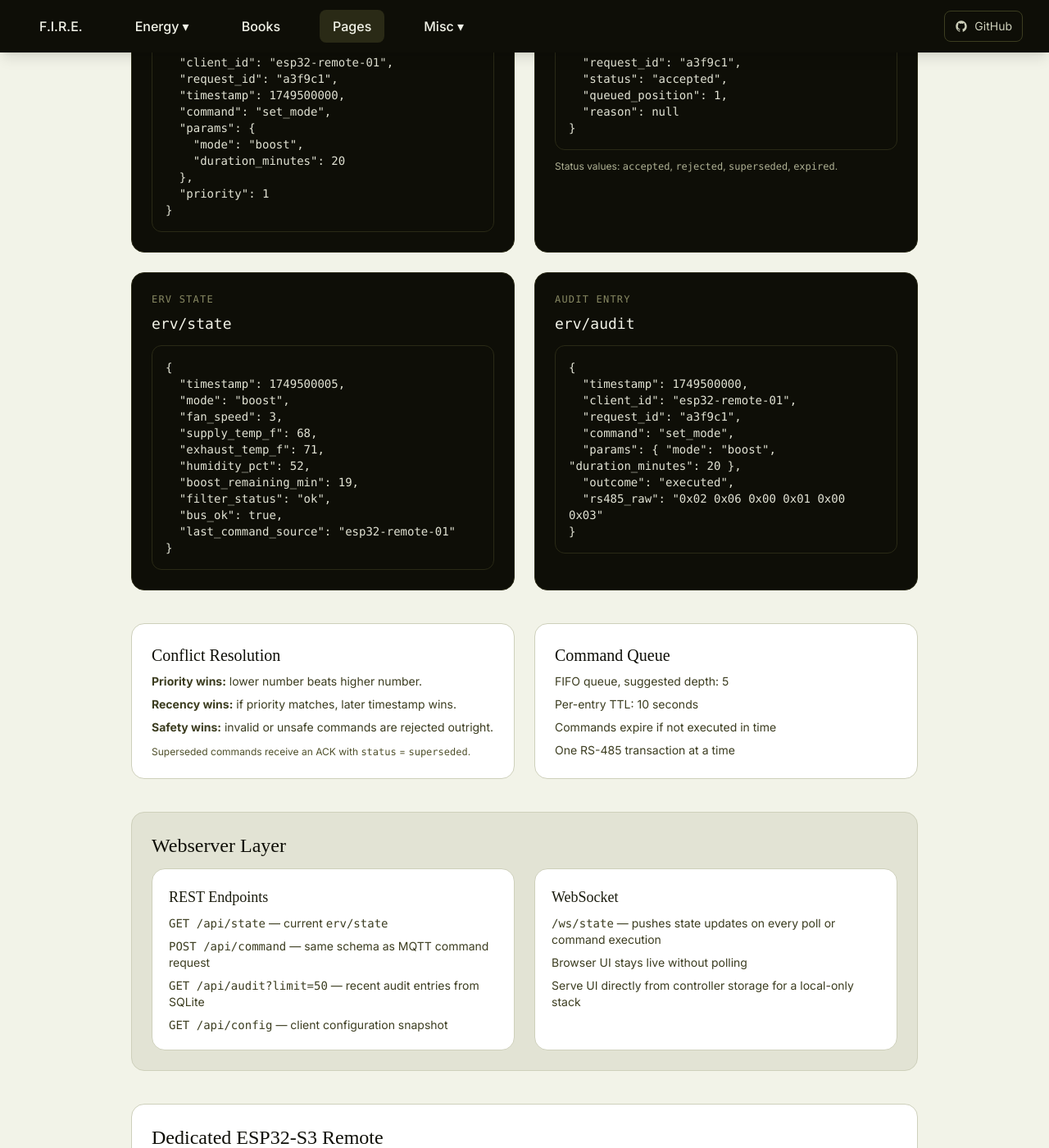
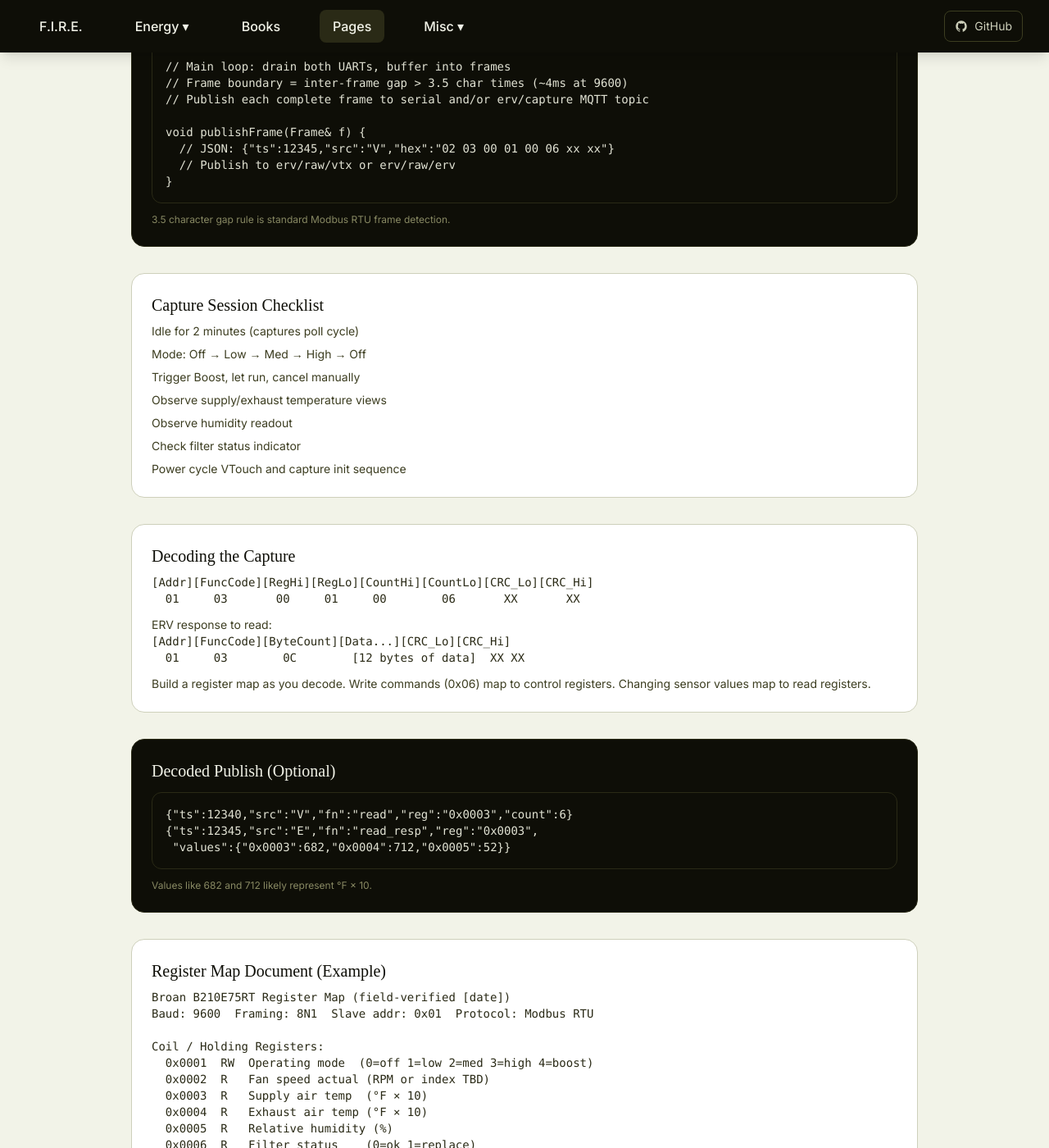
Before and after one commit to techmore/techmore.github.io, a Jekyll site: the page built from pages/erv-multi-controller-draft.html, in a window 1280 px wide and 1400 px high, scrolled down 1935 px. Shown: the whole window at 82% size. Built offline with Jekyll 4.4.1, drawn with Linux system fonts in a browser that asks for light colours; nearby versions of some CDN libraries; some web fonts are replaced; some of the changed text lies outside the part shown.

Commit message:
Expand ERV draft with VTouch capture and proxy phases

```diff
--- a/pages/erv-multi-controller-draft.html
+++ b/pages/erv-multi-controller-draft.html
@@ -9,32 +9,12 @@ title: ERV Multi-Controller Draft - Techmore
       <div class="mb-10">
         <p class="text-xs font-mono tracking-widest uppercase text-olive-500">Draft Document</p>
         <h1 class="text-4xl font-display italic text-olive-950 mt-2">Multi-Controller for a Single Broan ERV</h1>
-        <p class="text-base text-olive-700 mt-3">A hub-and-spoke MQTT architecture that enables multiple control surfaces to command a single Broan ERV without violating the RS-485 single-master constraint.</p>
+        <p class="text-base text-olive-700 mt-3">A hub-and-spoke MQTT architecture that enables multiple control surfaces to command a single Broan ERV while keeping a strict single RS-485 master.</p>
       </div>
 
       <div class="bg-olive-100 rounded-2xl border border-olive-200 p-6 mb-10">
-        <h2 class="text-2xl text-olive-950 mb-3">Overview</h2>
-        <p class="text-olive-700">The controller node is the only RS-485 master. All other devices are MQTT clients. The controller validates, queues, and serializes commands, then publishes authoritative state and audit logs so every client stays synchronized.</p>
-      </div>
-
-      <div class="grid gap-6 lg:grid-cols-2">
-        <div class="bg-white rounded-2xl border border-olive-200 p-6">
-          <h3 class="text-xl text-olive-950 mb-2">Roles & Responsibilities</h3>
-          <ul class="text-sm text-olive-700 space-y-2">
-            <li><b>Controller Node (ESP32-S3 or Pi Zero 2W):</b> Sole RS-485 master. Polls ERV, validates/queues commands, publishes state, logs audit trail.</li>
-            <li><b>Hardware Remote Client (ESP32-S3):</b> Buttons + OLED/TFT, publishes commands, mirrors state.</li>
-            <li><b>VTTOUCH Panel Client:</b> Command-capable by default, can be flipped to read-only via retained MQTT config.</li>
-            <li><b>Web UI / Webserver:</b> REST + WebSocket surface for browser UI and automation clients.</li>
-          </ul>
-        </div>
-        <div class="bg-white rounded-2xl border border-olive-200 p-6">
-          <h3 class="text-xl text-olive-950 mb-2">Why This Works</h3>
-          <ul class="text-sm text-olive-700 space-y-2">
-            <li>Single RS-485 master preserves ERV firmware constraints.</li>
-            <li>MQTT gives shared state, command logging, and multi-client sync.</li>
-            <li>Command arbitration prevents conflicts while keeping UI responsive.</li>
-          </ul>
-        </div>
+        <h2 class="text-2xl text-olive-950 mb-3">Updated System — 3 Panels + Web UI</h2>
+        <p class="text-olive-700">The controller node is the only RS-485 master. All other devices are MQTT clients. The controller validates, queues, and serializes commands, then publishes authoritative state and an audit log so every client stays synchronized.</p>
       </div>
 
       <div class="mt-10 bg-olive-950 rounded-2xl border border-olive-800 p-6">
@@ -77,207 +57,204 @@ title: ERV Multi-Controller Draft - Techmore
         </div>
       </div>
 
-      <div class="mt-10">
-        <h2 class="text-2xl text-olive-950 mb-3">MQTT Topic Schema</h2>
+      <div class="mt-12">
+        <h2 class="text-2xl text-olive-950 mb-3">Phase 1: VTouch Bridge as Clean-Room Reverse Engineering Tool</h2>
+        <p class="text-olive-700">Build this before anything else. It serves as a protocol capture device while the VTouch is still the ERV master, and later becomes the permanent VTouch proxy. Same hardware, firmware evolves in place.</p>
+      </div>
+
+      <div class="mt-6 grid gap-6 lg:grid-cols-2">
         <div class="bg-white rounded-2xl border border-olive-200 p-6">
+          <h3 class="text-xl text-olive-950 mb-2">What You're Capturing</h3>
+          <ul class="text-sm text-olive-700 space-y-2">
+            <li>Baud rate + framing</li>
+            <li>Modbus function codes</li>
+            <li>Register addresses tied to each control function</li>
+            <li>Timing: poll interval, response time, inter-frame gaps</li>
+          </ul>
+        </div>
+        <div class="bg-white rounded-2xl border border-olive-200 p-6">
+          <h3 class="text-xl text-olive-950 mb-2">Hardware Wiring</h3>
+          <pre class="text-sm text-olive-800 font-mono whitespace-pre-wrap">[VTouch] ──A/B/GND──> [ESP32-S3 #2, UART0]
+                     └─A/B/GND──> [MAX3485, UART1] ──A/B/GND──> [ERV]</pre>
+          <p class="text-xs text-olive-600 mt-3">Two RS-485 transceivers on one ESP32-S3. UART0 faces VTouch, UART1 faces ERV.</p>
+        </div>
+      </div>
+
+      <div class="mt-6 bg-white rounded-2xl border border-olive-200 p-6">
+        <h3 class="text-xl text-olive-950 mb-2">Parts for Phase 1 Build</h3>
         <table class="w-full text-sm">
           <thead>
             <tr class="bg-olive-100 border-b border-olive-200">
-                <th class="text-left py-2 px-3 text-olive-900">Topic</th>
-                <th class="text-left py-2 px-3 text-olive-900">Direction</th>
-                <th class="text-left py-2 px-3 text-olive-900">Retained</th>
-                <th class="text-left py-2 px-3 text-olive-900">Description</th>
+              <th class="text-left py-2 px-3 text-olive-900">Part</th>
+              <th class="text-left py-2 px-3 text-olive-900">Notes</th>
+              <th class="text-left py-2 px-3 text-olive-900">Cost</th>
             </tr>
           </thead>
           <tbody>
             <tr class="border-b border-olive-200">
-                <td class="py-2 px-3"><code>erv/command/request</code></td>
-                <td class="py-2 px-3">Client → Controller</td>
-                <td class="py-2 px-3">No</td>
-                <td class="py-2 px-3">Command payload from any client</td>
+              <td class="py-2 px-3">XIAO ESP32-S3 (with PSRAM)</td>
+              <td class="py-2 px-3">Small footprint, 2 free UARTs</td>
+              <td class="py-2 px-3">$8–10</td>
             </tr>
             <tr class="border-b border-olive-200">
-                <td class="py-2 px-3"><code>erv/command/ack/{client_id}</code></td>
-                <td class="py-2 px-3">Controller → Client</td>
-                <td class="py-2 px-3">No</td>
-                <td class="py-2 px-3">Per-client ACK with status</td>
+              <td class="py-2 px-3">2× MAX3485 or SP3485 breakout</td>
+              <td class="py-2 px-3">One per RS-485 side</td>
+              <td class="py-2 px-3">$5–8</td>
             </tr>
             <tr class="border-b border-olive-200">
-                <td class="py-2 px-3"><code>erv/state</code></td>
-                <td class="py-2 px-3">Controller → All</td>
-                <td class="py-2 px-3">Yes</td>
-                <td class="py-2 px-3">Authoritative ERV state snapshot</td>
-              </tr>
-              <tr class="border-b border-olive-200">
-                <td class="py-2 px-3"><code>erv/audit</code></td>
-                <td class="py-2 px-3">Controller → All</td>
-                <td class="py-2 px-3">No</td>
-                <td class="py-2 px-3">Append-only event log</td>
-              </tr>
-              <tr class="border-b border-olive-200">
-                <td class="py-2 px-3"><code>erv/errors</code></td>
-                <td class="py-2 px-3">Controller → All</td>
-                <td class="py-2 px-3">No</td>
-                <td class="py-2 px-3">Bus faults, rejected commands</td>
-              </tr>
-              <tr class="border-b border-olive-200">
-                <td class="py-2 px-3"><code>erv/config/clients/{client_id}</code></td>
-                <td class="py-2 px-3">Admin → Controller</td>
-                <td class="py-2 px-3">Yes</td>
-                <td class="py-2 px-3">Per-client config (read-only flag, priority)</td>
+              <td class="py-2 px-3">Small protoboard or PCB</td>
+              <td class="py-2 px-3">Perfboard is fine for RE work</td>
+              <td class="py-2 px-3">$2–4</td>
             </tr>
             <tr>
-                <td class="py-2 px-3"><code>erv/controller/status</code></td>
-                <td class="py-2 px-3">Controller → All</td>
-                <td class="py-2 px-3">Yes</td>
-                <td class="py-2 px-3">Controller heartbeat + uptime</td>
+              <td class="py-2 px-3">USB-C for power + serial debug</td>
+              <td class="py-2 px-3">Can power from VTouch 12V line via buck</td>
+              <td class="py-2 px-3">—</td>
             </tr>
           </tbody>
         </table>
-          <p class="text-xs text-olive-600 mt-3">Retained <code>erv/state</code> lets new clients instantly sync without waiting for the next poll.</p>
+        <p class="text-xs text-olive-600 mt-3"><b>Total:</b> ~$15–22</p>
+      </div>
+
+      <div class="mt-6 bg-olive-950 rounded-2xl border border-olive-800 p-6">
+        <h3 class="text-xl text-olive-50 mb-3">Phase 1 Firmware: Passive Capture Mode</h3>
+        <pre class="text-sm text-olive-100 font-mono whitespace-pre-wrap bg-olive-900/70 border border-olive-800 rounded-xl p-4">// Both UARTs in receive-only mode
+Serial1.begin(9600, SERIAL_8N1, RX0_PIN, TX0_PIN); // VTouch side
+Serial2.begin(9600, SERIAL_8N1, RX1_PIN, TX1_PIN); // ERV side
+
+struct Frame {
+  uint32_t timestamp_ms;
+  char     source;   // 'V' = VTouch, 'E' = ERV response
+  uint8_t  data[32];
+  uint8_t  len;
+};
+
+// Main loop: drain both UARTs, buffer into frames
+// Frame boundary = inter-frame gap > 3.5 char times (~4ms at 9600)
+// Publish each complete frame to serial and/or erv/capture MQTT topic
+
+void publishFrame(Frame& f) {
+  // JSON: {"ts":12345,"src":"V","hex":"02 03 00 01 00 06 xx xx"}
+  // Publish to erv/raw/vtx or erv/raw/erv
+}</pre>
+        <p class="text-xs text-olive-400 mt-3">3.5 character gap rule is standard Modbus RTU frame detection.</p>
+      </div>
+
+      <div class="mt-8 bg-white rounded-2xl border border-olive-200 p-6">
+        <h3 class="text-xl text-olive-950 mb-2">Capture Session Checklist</h3>
+        <ul class="text-sm text-olive-700 space-y-2">
+          <li>Idle for 2 minutes (captures poll cycle)</li>
+          <li>Mode: Off → Low → Med → High → Off</li>
+          <li>Trigger Boost, let run, cancel manually</li>
+          <li>Observe supply/exhaust temperature views</li>
+          <li>Observe humidity readout</li>
+          <li>Check filter status indicator</li>
+          <li>Power cycle VTouch and capture init sequence</li>
+        </ul>
+      </div>
+
+      <div class="mt-8 bg-white rounded-2xl border border-olive-200 p-6">
+        <h3 class="text-xl text-olive-950 mb-2">Decoding the Capture</h3>
+        <pre class="text-sm text-olive-800 font-mono whitespace-pre-wrap">[Addr][FuncCode][RegHi][RegLo][CountHi][CountLo][CRC_Lo][CRC_Hi]
+  01     03       00     01     00        06       XX       XX</pre>
+        <p class="text-sm text-olive-700 mt-3">ERV response to read:</p>
+        <pre class="text-sm text-olive-800 font-mono whitespace-pre-wrap">[Addr][FuncCode][ByteCount][Data...][CRC_Lo][CRC_Hi]
+  01     03        0C        [12 bytes of data]  XX XX</pre>
+        <p class="text-sm text-olive-700 mt-3">Build a register map as you decode. Write commands (0x06) map to control registers. Changing sensor values map to read registers.</p>
+      </div>
+
+      <div class="mt-8 bg-olive-950 rounded-2xl border border-olive-800 p-6">
+        <h3 class="text-xl text-olive-50 mb-3">Decoded Publish (Optional)</h3>
+        <pre class="text-sm text-olive-100 font-mono whitespace-pre-wrap bg-olive-900/70 border border-olive-800 rounded-xl p-4">{"ts":12340,"src":"V","fn":"read","reg":"0x0003","count":6}
+{"ts":12345,"src":"E","fn":"read_resp","reg":"0x0003",
+ "values":{"0x0003":682,"0x0004":712,"0x0005":52}}</pre>
+        <p class="text-xs text-olive-400 mt-3">Values like 682 and 712 likely represent °F × 10.</p>
+      </div>
+
+      <div class="mt-8 bg-white rounded-2xl border border-olive-200 p-6">
+        <h3 class="text-xl text-olive-950 mb-2">Register Map Document (Example)</h3>
+        <pre class="text-sm text-olive-800 font-mono whitespace-pre-wrap">Broan B210E75RT Register Map (field-verified [date])
+Baud: 9600  Framing: 8N1  Slave addr: 0x01  Protocol: Modbus RTU
+
+Coil / Holding Registers:
+  0x0001  RW  Operating mode  (0=off 1=low 2=med 3=high 4=boost)
+  0x0002  R   Fan speed actual (RPM or index TBD)
+  0x0003  R   Supply air temp  (°F × 10)
+  0x0004  R   Exhaust air temp (°F × 10)
+  0x0005  R   Relative humidity (%)
+  0x0006  R   Filter status    (0=ok 1=replace)
+  0x0007  RW  Boost timer      (minutes remaining)
+  0x0008  R   Defrost active   (0/1)
+  [...]    —  Unknown — log raw value, label TBD
+
+VTouch poll interval: ~5s (field measured)
+ERV response time: <30ms (field measured)
+Max inter-frame gap tolerance: TBD</pre>
+      </div>
+
+      <div class="mt-10">
+        <h2 class="text-2xl text-olive-950 mb-3">Phase 1.5: Active Proxy</h2>
+        <div class="bg-white rounded-2xl border border-olive-200 p-6">
+          <pre class="text-sm text-olive-800 font-mono whitespace-pre-wrap">VTouch READ  → Bridge forwards → ERV responds → Bridge forwards to VTouch
+VTouch WRITE → Bridge forwards → ERV ACK → Bridge forwards to VTouch
+             → Bridge also publishes decoded command to MQTT</pre>
         </div>
       </div>
 
-      <div class="mt-10">
-        <h2 class="text-2xl text-olive-950 mb-3">Payload Schemas</h2>
+      <div class="mt-8">
+        <h2 class="text-2xl text-olive-950 mb-3">Phase 2: Full Proxy (Controller Takes Over)</h2>
+        <div class="bg-white rounded-2xl border border-olive-200 p-6">
+          <pre class="text-sm text-olive-800 font-mono whitespace-pre-wrap">VTouch READ  → Bridge answers from local erv/state cache
+VTouch WRITE → Bridge publishes erv/command/request → Controller executes
+Controller publishes erv/state → Bridge updates cache → VTouch stays synced</pre>
+        </div>
+      </div>
+
+      <div class="mt-12">
+        <h2 class="text-2xl text-olive-950 mb-3">Web UI Hosted on ESP32-S3 #1</h2>
         <div class="grid gap-6 lg:grid-cols-2">
-          <div class="bg-olive-950 rounded-2xl border border-olive-800 p-6">
-            <p class="text-xs font-mono tracking-widest uppercase text-olive-400 mb-2">Command Request</p>
-            <h3 class="text-lg text-olive-50 mb-3"><code>erv/command/request</code></h3>
-            <pre class="text-sm text-olive-100 font-mono whitespace-pre-wrap bg-olive-900/70 border border-olive-800 rounded-xl p-4">{
-  "client_id": "esp32-remote-01",
-  "request_id": "a3f9c1",
-  "timestamp": 1749500000,
-  "command": "set_mode",
-  "params": {
-    "mode": "boost",
-    "duration_minutes": 20
-  },
-  "priority": 1
-}</pre>
+          <div class="bg-white rounded-2xl border border-olive-200 p-6">
+            <h3 class="text-lg text-olive-900 mb-2">UI Surface</h3>
+            <ul class="text-sm text-olive-700 space-y-2">
+              <li>Live status panel</li>
+              <li>Control panel with mode + boost</li>
+              <li>Audit log panel (last 50 commands)</li>
+              <li>Client status panel</li>
+              <li>Admin panel (poll interval, client read-only)</li>
+            </ul>
           </div>
-          <div class="bg-olive-950 rounded-2xl border border-olive-800 p-6">
-            <p class="text-xs font-mono tracking-widest uppercase text-olive-400 mb-2">Command ACK</p>
-            <h3 class="text-lg text-olive-50 mb-3"><code>erv/command/ack/{client_id}</code></h3>
-            <pre class="text-sm text-olive-100 font-mono whitespace-pre-wrap bg-olive-900/70 border border-olive-800 rounded-xl p-4">{
-  "request_id": "a3f9c1",
-  "status": "accepted",
-  "queued_position": 1,
-  "reason": null
-}</pre>
-            <p class="text-xs text-olive-300 mt-3">Status values: <code>accepted</code>, <code>rejected</code>, <code>superseded</code>, <code>expired</code>.</p>
-          </div>
-          <div class="bg-olive-950 rounded-2xl border border-olive-800 p-6">
-            <p class="text-xs font-mono tracking-widest uppercase text-olive-400 mb-2">ERV State</p>
-            <h3 class="text-lg text-olive-50 mb-3"><code>erv/state</code></h3>
-            <pre class="text-sm text-olive-100 font-mono whitespace-pre-wrap bg-olive-900/70 border border-olive-800 rounded-xl p-4">{
-  "timestamp": 1749500005,
-  "mode": "boost",
-  "fan_speed": 3,
-  "supply_temp_f": 68,
-  "exhaust_temp_f": 71,
-  "humidity_pct": 52,
-  "boost_remaining_min": 19,
-  "filter_status": "ok",
-  "bus_ok": true,
-  "last_command_source": "esp32-remote-01"
-}</pre>
-          </div>
-          <div class="bg-olive-950 rounded-2xl border border-olive-800 p-6">
-            <p class="text-xs font-mono tracking-widest uppercase text-olive-400 mb-2">Audit Entry</p>
-            <h3 class="text-lg text-olive-50 mb-3"><code>erv/audit</code></h3>
-            <pre class="text-sm text-olive-100 font-mono whitespace-pre-wrap bg-olive-900/70 border border-olive-800 rounded-xl p-4">{
-  "timestamp": 1749500000,
-  "client_id": "esp32-remote-01",
-  "request_id": "a3f9c1",
-  "command": "set_mode",
-  "params": { "mode": "boost", "duration_minutes": 20 },
-  "outcome": "executed",
-  "rs485_raw": "0x02 0x06 0x00 0x01 0x00 0x03"
-}</pre>
+          <div class="bg-white rounded-2xl border border-olive-200 p-6">
+            <h3 class="text-lg text-olive-900 mb-2">WebSocket Live Update</h3>
+            <pre class="text-sm text-olive-800 font-mono whitespace-pre-wrap">const ws = new WebSocket(`ws://${location.host}/ws/state`);
+ws.onmessage = (e) => {
+  const state = JSON.parse(e.data);
+  updateDisplay(state);
+};</pre>
           </div>
         </div>
       </div>
 
-      <div class="mt-10 grid gap-6 lg:grid-cols-2">
-        <div class="bg-white rounded-2xl border border-olive-200 p-6">
-          <h3 class="text-xl text-olive-950 mb-2">Conflict Resolution</h3>
-          <ol class="text-sm text-olive-700 space-y-2">
-            <li><b>Priority wins:</b> lower number beats higher number.</li>
-            <li><b>Recency wins:</b> if priority matches, later timestamp wins.</li>
-            <li><b>Safety wins:</b> invalid or unsafe commands are rejected outright.</li>
-          </ol>
-          <p class="text-xs text-olive-600 mt-3">Superseded commands receive an ACK with <code>status</code> = <code>superseded</code>.</p>
-        </div>
-        <div class="bg-white rounded-2xl border border-olive-200 p-6">
-          <h3 class="text-xl text-olive-950 mb-2">Command Queue</h3>
-          <ul class="text-sm text-olive-700 space-y-2">
-            <li>FIFO queue, suggested depth: 5</li>
-            <li>Per-entry TTL: 10 seconds</li>
-            <li>Commands expire if not executed in time</li>
-            <li>One RS-485 transaction at a time</li>
-          </ul>
-        </div>
+      <div class="mt-8 bg-white rounded-2xl border border-olive-200 p-6">
+        <h3 class="text-xl text-olive-950 mb-2">mDNS Convenience</h3>
+        <pre class="text-sm text-olive-800 font-mono whitespace-pre-wrap">#include <ESPmDNS.h>
+MDNS.begin("erv"); // → http://erv.local</pre>
+        <p class="text-sm text-olive-700 mt-2">Use a static DHCP assignment as backup.</p>
       </div>
 
-      <div class="mt-10 bg-olive-100 rounded-2xl border border-olive-200 p-6">
-        <h2 class="text-2xl text-olive-950 mb-3">Webserver Layer</h2>
-        <div class="grid gap-6 lg:grid-cols-2">
-          <div class="bg-white rounded-2xl border border-olive-200 p-5">
-            <h3 class="text-lg text-olive-900 mb-2">REST Endpoints</h3>
-            <ul class="text-sm text-olive-700 space-y-2">
-              <li><code>GET /api/state</code> — current <code>erv/state</code></li>
-              <li><code>POST /api/command</code> — same schema as MQTT command request</li>
-              <li><code>GET /api/audit?limit=50</code> — recent audit entries from SQLite</li>
-              <li><code>GET /api/config</code> — client configuration snapshot</li>
-            </ul>
-          </div>
-          <div class="bg-white rounded-2xl border border-olive-200 p-5">
-            <h3 class="text-lg text-olive-900 mb-2">WebSocket</h3>
-            <ul class="text-sm text-olive-700 space-y-2">
-              <li><code>/ws/state</code> — pushes state updates on every poll or command execution</li>
-              <li>Browser UI stays live without polling</li>
-              <li>Serve UI directly from controller storage for a local-only stack</li>
-            </ul>
-          </div>
-        </div>
+      <div class="mt-8 bg-white rounded-2xl border border-olive-200 p-6">
+        <h3 class="text-xl text-olive-950 mb-2">Multi-House Note</h3>
+        <p class="text-sm text-olive-700">Same firmware + UI bundle can be reused at a second house. Only Wi-Fi credentials and static IP change.</p>
       </div>
 
-      <div class="mt-10 bg-white rounded-2xl border border-olive-200 p-6">
-        <h2 class="text-2xl text-olive-950 mb-3">Dedicated ESP32-S3 Remote</h2>
-        <div class="grid gap-6 lg:grid-cols-2">
-          <div>
-            <h3 class="text-lg text-olive-900 mb-2">Suggested BOM</h3>
-            <ul class="text-sm text-olive-700 space-y-2">
-              <li>ESP32-S3 dev board (FeatherS3 or XIAO ESP32-S3)</li>
-              <li>0.96" or 1.3" OLED (SSD1306/SH1106)</li>
-              <li>4–5 tactile buttons</li>
-              <li>Optional WS2812B status LED</li>
-              <li>USB-C power or LiPo + TP4056</li>
-            </ul>
-          </div>
-          <div>
-            <h3 class="text-lg text-olive-900 mb-2">Firmware Behavior</h3>
-            <ul class="text-sm text-olive-700 space-y-2">
-              <li>Boot: Wi-Fi → MQTT → subscribe to state + ACK</li>
-              <li>Button press: debounce, publish command, await ACK</li>
-              <li>Offline mode: show banner, queue up to 3 commands</li>
-              <li>Display: mode + speed, temps + humidity, last command source</li>
-            </ul>
-          </div>
-        </div>
-      </div>
-
-      <div class="mt-10 bg-olive-100 rounded-2xl border border-olive-200 p-6">
-        <h2 class="text-2xl text-olive-950 mb-3">Open Questions & Decisions</h2>
-        <ul class="text-sm text-olive-700 space-y-2">
-          <li><b>VTTOUCH control mode:</b> Default to command-capable, allow read-only via <code>erv/config/clients/vttouch</code>.</li>
-          <li><b>Conflict handling:</b> Reject unsafe commands with explicit reasons (avoid silent coercion).</li>
-          <li><b>Audit logging:</b> MQTT for live stream + SQLite for durable history.</li>
-          <li><b>Poll interval:</b> Suggested 5–10 seconds; confirm ERV firmware tolerances.</li>
-          <li><b>Broker location:</b> On controller (standalone) vs LAN broker (shared infra).</li>
-          <li><b>OTA:</b> Controller + remotes should support OTA for maintenance.</li>
-        </ul>
+      <div class="mt-12">
+        <h2 class="text-2xl text-olive-950 mb-3">Revised Build Order</h2>
+        <ol class="text-sm text-olive-700 space-y-2">
+          <li>VTouch bridge (capture mode)</li>
+          <li>Validate register map in active-proxy mode</li>
+          <li>Build ESP32-S3 #1 controller</li>
+          <li>Update bridge to full proxy mode</li>
+          <li>Build open panels and additional clients</li>
+        </ol>
       </div>
     </div>
   </section>
```
Lines whose indentation alone changed are shown as unchanged.
